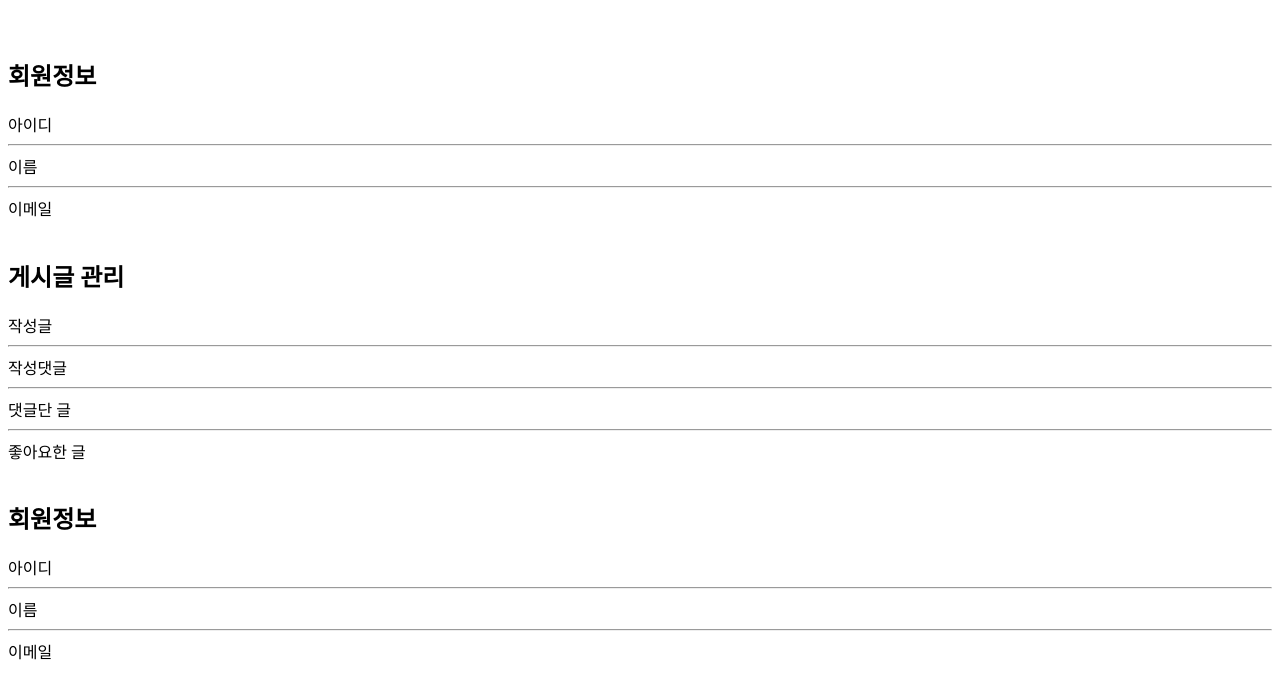
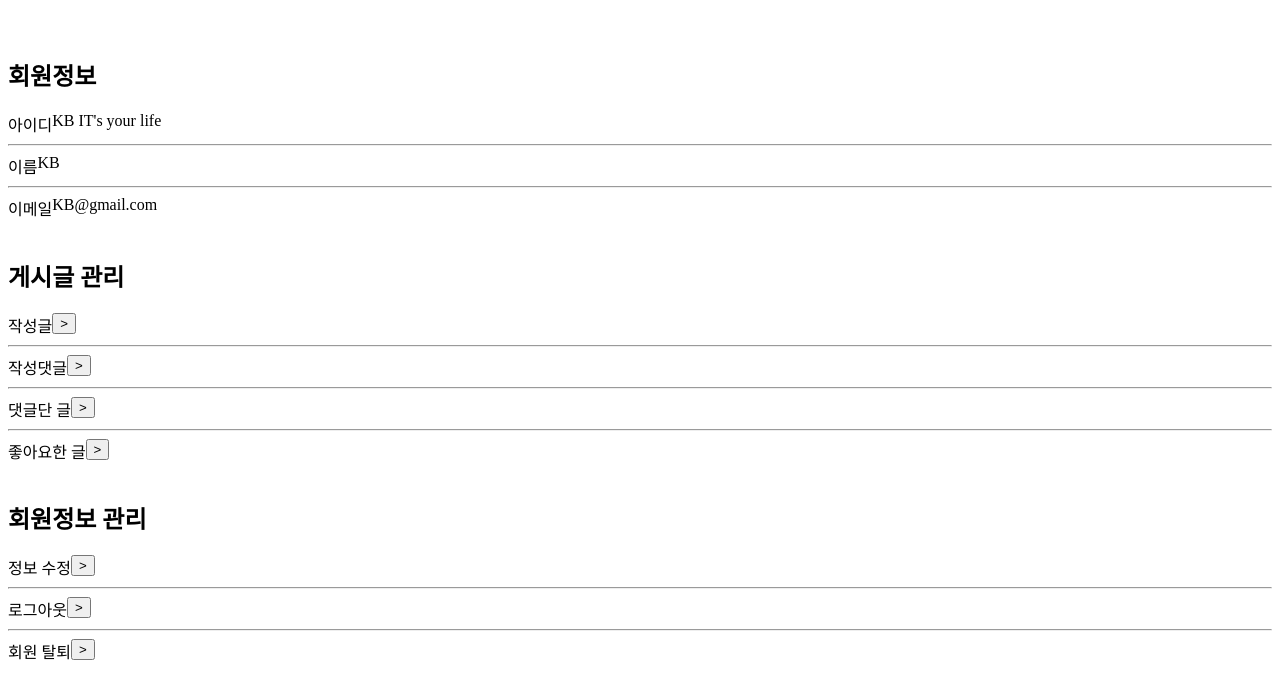
Before and after one commit to cseongbo/practice1, a plain HTML site: page pages/mypage.html in a window 1280 px wide. Shown: the part 61-760 px from the top of the page. Drawn offline with Linux system fonts and the light colour scheme.

Commit message:
edit mypage.html

```diff
--- a/pages/mypage.html
+++ b/pages/mypage.html
@@ -10,31 +10,61 @@
     <br />
     <div id="info">
       <h2>회원정보</h2>
-      <div>아이디</div>
+      <div style="display: flex">
+        <div id="ct">아이디</div>
+        <div id="content">KB IT's your life</div>
+      </div>
       <hr />
-      <div>이름</div>
+      <div style="display: flex">
+        <div id="ct">이름</div>
+        <div id="content">KB</div>
+      </div>
       <hr />
-      <div>이메일</div>
+      <div style="display: flex">
+        <div id="ct">이메일</div>
+        <div id="content">KB@gmail.com</div>
+      </div>
     </div>
     <br />
     <div id="post-management">
       <h2>게시글 관리</h2>
-      <div>작성글</div>
+      <div style="display: flex">
+        <div id="ct2">작성글</div>
+        <div id="content2"><input type="button" value=">" /></div>
+      </div>
       <hr />
-      <div>작성댓글</div>
+      <div style="display: flex">
+        <div id="ct2">작성댓글</div>
+        <div id="content2"><input type="button" value=">" /></div>
+      </div>
       <hr />
-      <div>댓글단 글</div>
+      <div style="display: flex">
+        <div id="ct2">댓글단 글</div>
+        <div id="content2"><input type="button" value=">" /></div>
+      </div>
       <hr />
-      <div>좋아요한 글</div>
+      <div style="display: flex">
+        <div id="ct2">좋아요한 글</div>
+        <div id="content2"><input type="button" value=">" /></div>
+      </div>
     </div>
     <br />
     <div id="info-management">
-      <h2>회원정보</h2>
-      <div>아이디</div>
+      <h2>회원정보 관리</h2>
+      <div style="display: flex">
+        <div id="ct2">정보 수정</div>
+        <div id="content2"><input type="button" value=">" /></div>
+      </div>
       <hr />
-      <div>이름</div>
+      <div style="display: flex">
+        <div id="ct2">로그아웃</div>
+        <div id="content2"><input type="button" value=">" /></div>
+      </div>
       <hr />
-      <div>이메일</div>
+      <div style="display: flex">
+        <div id="ct2">회원 탈퇴</div>
+        <div id="content2"><input type="button" value=">" /></div>
+      </div>
     </div>
   </body>
 </html>
```
